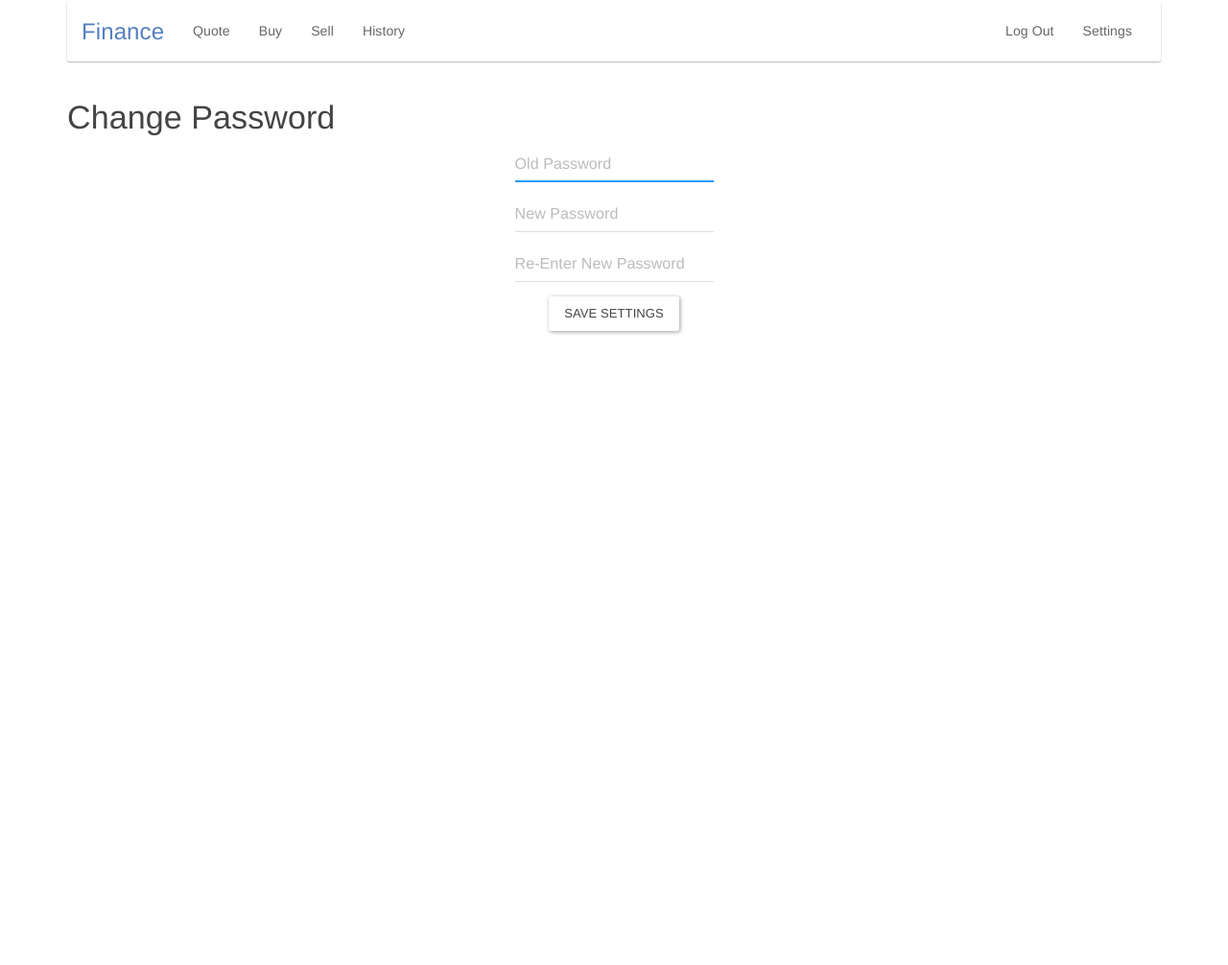
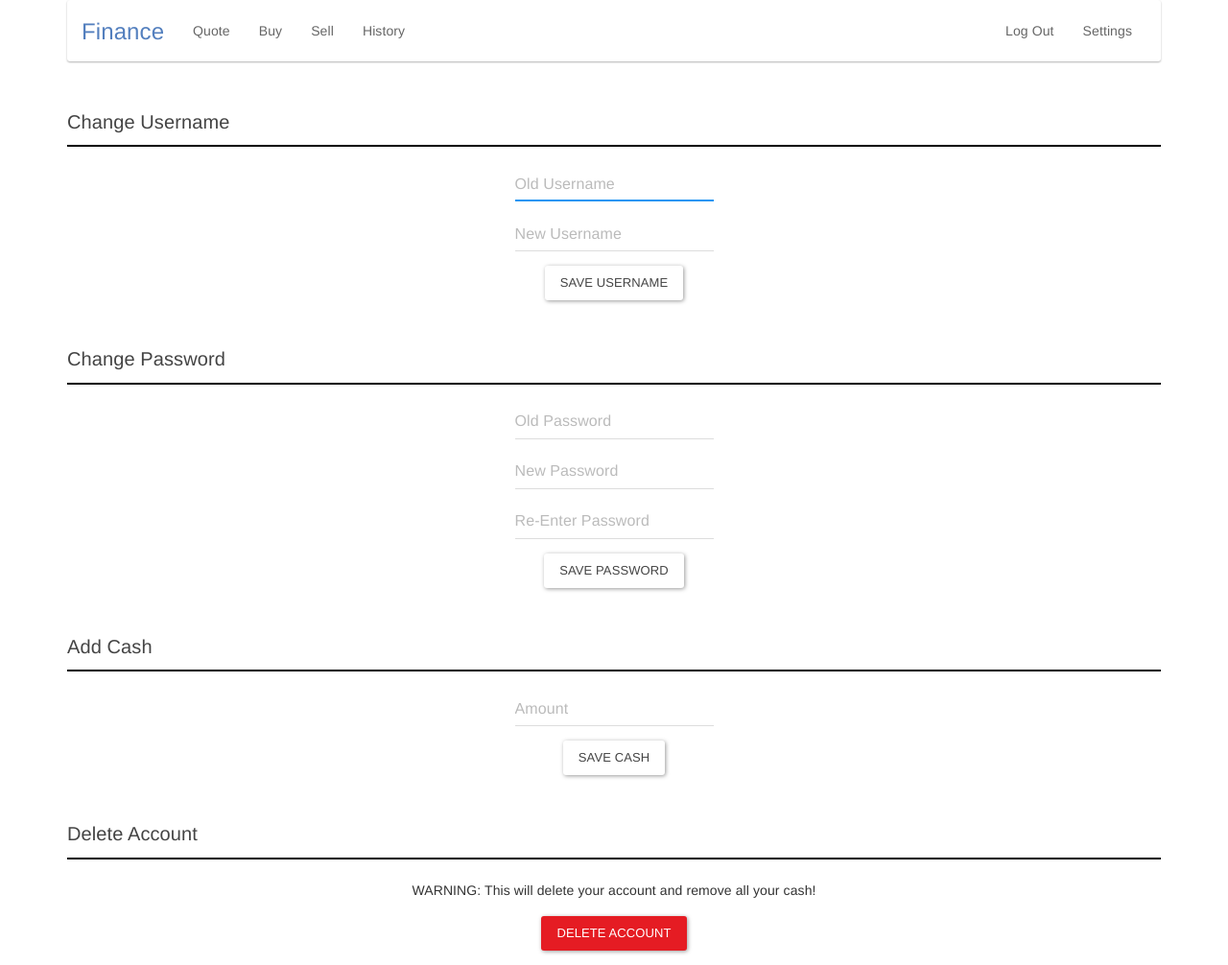
Before and after one commit to robgoyal/Finance, a Flask app: page /account in a window 1280 px wide. Shown: the whole page at 96% size. Before the commit the page ends 349 px from the top, so only its background shows below. Run offline with Flask 2, Linux system fonts and the light colour scheme; the visitor is signed in with stand-in values (Sample User, id 1); some libraries are stand-ins or nearby versions.

Commit message:
Modified accounts html page for added functionality

```diff
--- a/templates/account.html
+++ b/templates/account.html
@@ -1,12 +1,31 @@
 {% extends "layout.html" %}
 
 {% block title %}
-    CS50 Finance: Settings
+    Finance: Settings
 {% endblock %}
 
 {% block main %}
 
-    <h3 class="text-left"><span class="password">Change Password</span></h3>
+    <h3 class="text-left"><span class="headline">Change Username</span></h3>
+
+    <form action="{{ url_for('account') }}", method="post">
+        <fieldset>
+            <div class="form-group">
+                <input autocomplete="off" autofocus class="form-control" name="olduser" placeholder="Old Username" type="text"/>
+            </div>
+
+            <div class="form-group">
+                <input autocomplete="off" autofocus class="form-control" name="newuser" placeholder="New Username" type="text"/>
+            </div>
+
+            <div class="form-group">
+                <button class="btn btn-default" name="submit" type="submit" value="username">Save Username</button>
+            </div>
+        </fieldset>
+    </form>
+
+
+    <h3 class="text-left"><span class="headline">Change Password</span></h3>
 
     <form action="{{ url_for('account') }}" method="post">
         <fieldset>
@@ -17,10 +36,35 @@
                 <input autocomplete="off" autofocus class="form-control" name="newpass" placeholder="New Password" type="password"/>
             </div>
             <div class="form-group">
-                <input autocomplete="off" autofocus class="form-control" name="newpassCheck" placeholder="Re-Enter New Password"/ type="password">
+                <input autocomplete="off" autofocus class="form-control" name="newpassCheck" placeholder="Re-Enter Password"/ type="password">
             </div>
             <div class="form-group">
-                <button class="btn btn-default" type="submit">Save Settings</button>
+                <button class="btn btn-default" name="submit" type="submit" value="password">Save Password</button>
+            </div>
+        </fieldset>
+    </form>
+
+    <h3 class="text-left"><span class="headline">Add Cash</span></h3>
+
+    <form action="{{ url_for('account') }}" method="post">
+        <fieldset>
+            <div class="form-group">
+                <input autocomplete="off" autofocus class="form-control" name="cash" placeholder="Amount" type="text"/>
+            </div>
+
+            <div class="form-group">
+                <button class="btn btn-default" name="submit" type="submit" value="cash">Save Cash</button>
+            </div>
+        </fieldset>
+    </form>
+
+    <h3 class="text-left"><span class="headline">Delete Account</span></h3>
+
+    <form action="{{ url_for('account') }}" method="post">
+        <p> WARNING: This will delete your account and remove all your cash! </p>
+        <fieldset>
+            <div class="form-group">
+                <button class="btn btn-danger" name="submit" type="submit" value="delete">Delete Account</button>
             </div>
         </fieldset>
     </form>
```
